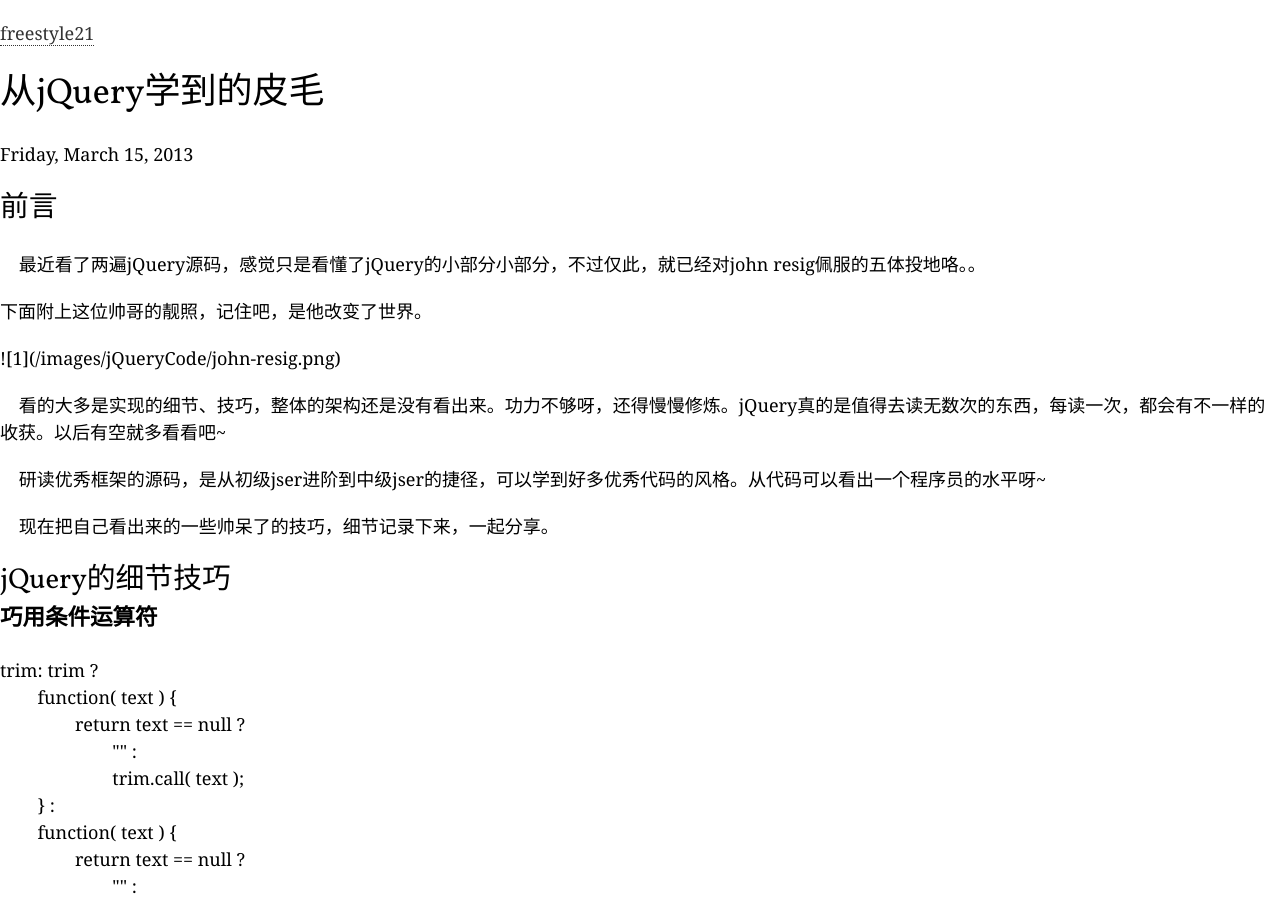
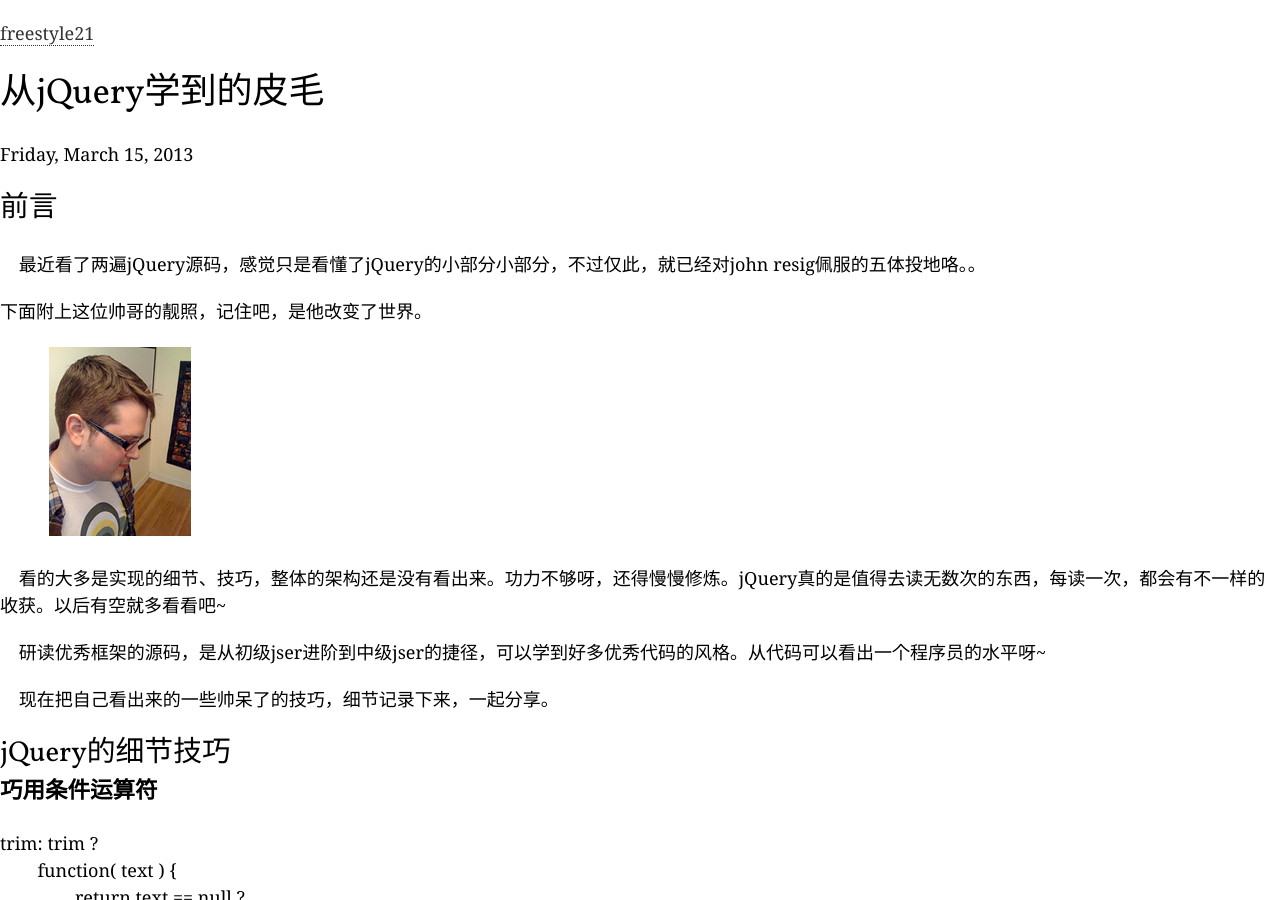
Before and after one commit to qubaomingg/freestyle21.github.com, a Jekyll site: the page built from _posts/2013-03-15-jQueryCode.md, in a window 1280 px wide and 900 px high. Built offline with Jekyll 4.4.1, drawn with Linux system fonts in a browser that asks for light colours; some web fonts are replaced; comment, search, counter and statistics services are not loaded.

Commit message:
Update 2013-03-15-jQueryCode.md

```diff
--- a/_posts/2013-03-15-jQueryCode.md
+++ b/_posts/2013-03-15-jQueryCode.md
@@ -12,7 +12,7 @@
 下面附上这位帅哥的靓照，记住吧，是他改变了世界。
 
 
-<div id = 'johnImg'>![1](/images/jQueryCode/john-resig.png)</div>
+&nbsp;&nbsp;&nbsp;&nbsp;&nbsp;&nbsp;&nbsp;&nbsp;&nbsp;&nbsp;![1](/images/jQueryCode/john-resig.png)
 
 
 &nbsp;&nbsp;&nbsp;&nbsp;看的大多是实现的细节、技巧，整体的架构还是没有看出来。功力不够呀，还得慢慢修炼。jQuery真的是值得去读无数次的东西，每读一次，都会有不一样的收获。以后有空就多看看吧~
```
